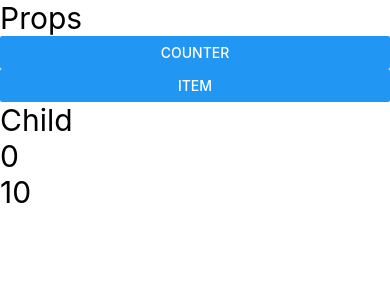
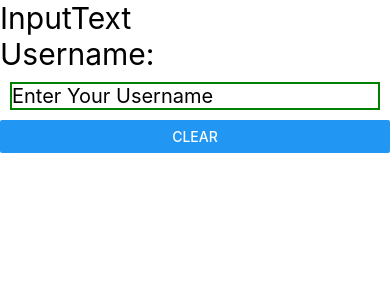
Before and after one commit to farzeen-ali/React-Native-Full-Course-2024-The-Techzeen, a React Native app: screen / in a window 390 px wide. Shown: the top 300 px of the page. Built offline with nearby package versions, Linux system fonts and the light colour scheme.

Commit message:
Text Input with onchangeText Event Listener

```diff
--- a/App.jsx
+++ b/App.jsx
@@ -3,7 +3,8 @@
 import React from 'react';
 // import { Button, Text, View } from 'react-native';
 import { View } from 'react-native';
-import Props from './src/components/Props';
+import InputText from './src/components/InputText';
+// import Props from './src/components/Props';
 // import UseStateHook from './src/components/UseStateHook';
 // import OnPress from './src/components/OnPress';
 // import First from './src/components/First';
@@ -21,7 +22,8 @@
       {/* <JSX /> */}
       {/* <OnPress /> */}
       {/* <UseStateHook /> */}
-      <Props />
+      {/* <Props /> */}
+      <InputText />
     </View>
   );
 };
--- /dev/null
+++ b/src/components/InputText.jsx
@@ -0,0 +1,19 @@
+/* eslint-disable prettier/prettier */
+/* eslint-disable react-native/no-inline-styles */
+
+import { View, Text, TextInput, Button } from 'react-native';
+import React, { useState } from 'react';
+
+const InputText = () => {
+    const [username, setUserName] = useState('');
+  return (
+    <View>
+      <Text style={ {fontSize: 30} }>InputText</Text>
+      <Text style={ {fontSize: 30} }>Username: {username} </Text>
+      <TextInput style={ {fontSize: 20, borderWidth: 2, borderColor: 'green', margin: 10} } value={username} placeholder="Enter Your Username" onChangeText={(data) => setUserName(data)} />
+      <Button title="Clear" onPress={() => setUserName('')} />
+    </View>
+  );
+};
+
+export default InputText;
```
